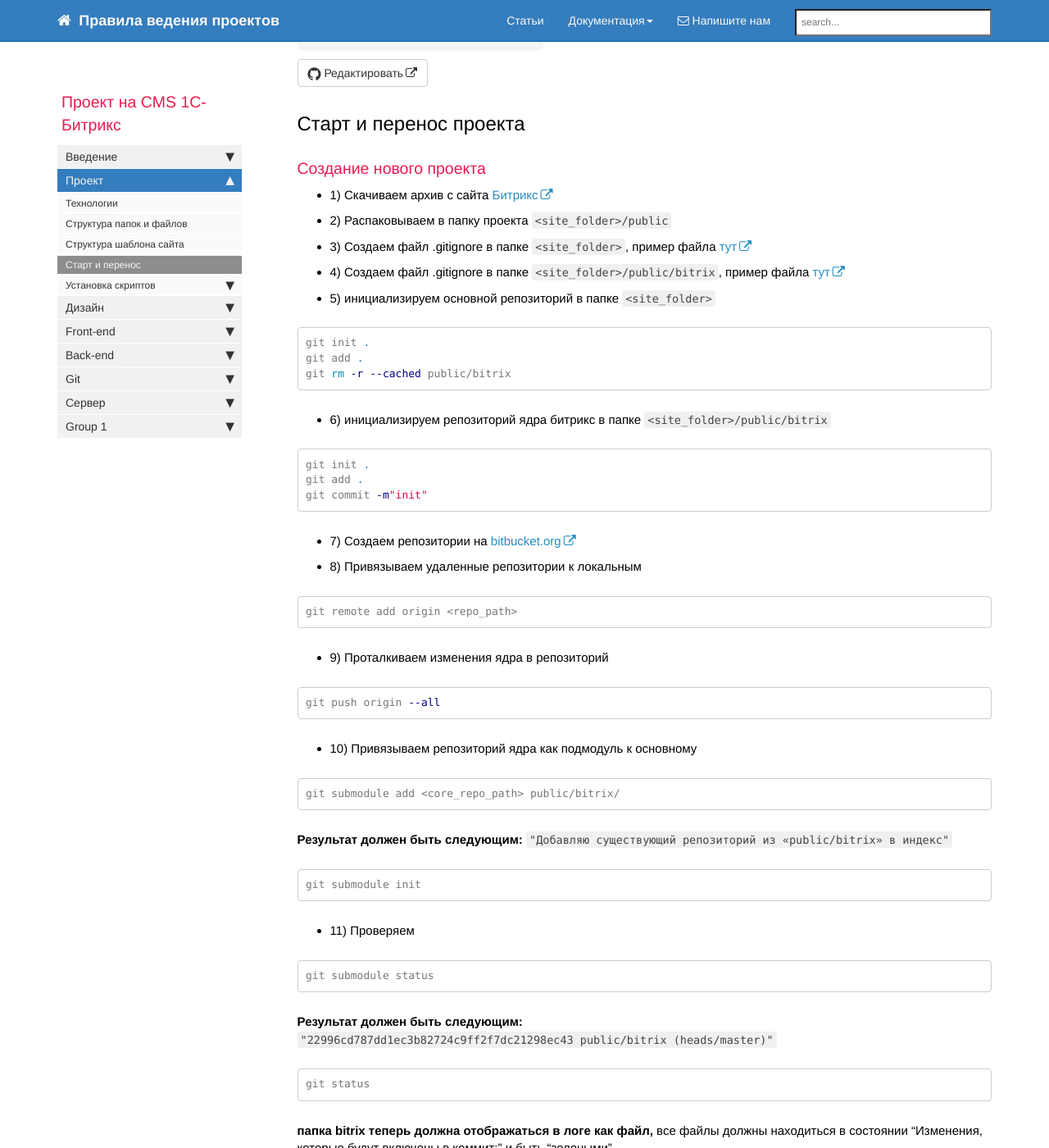
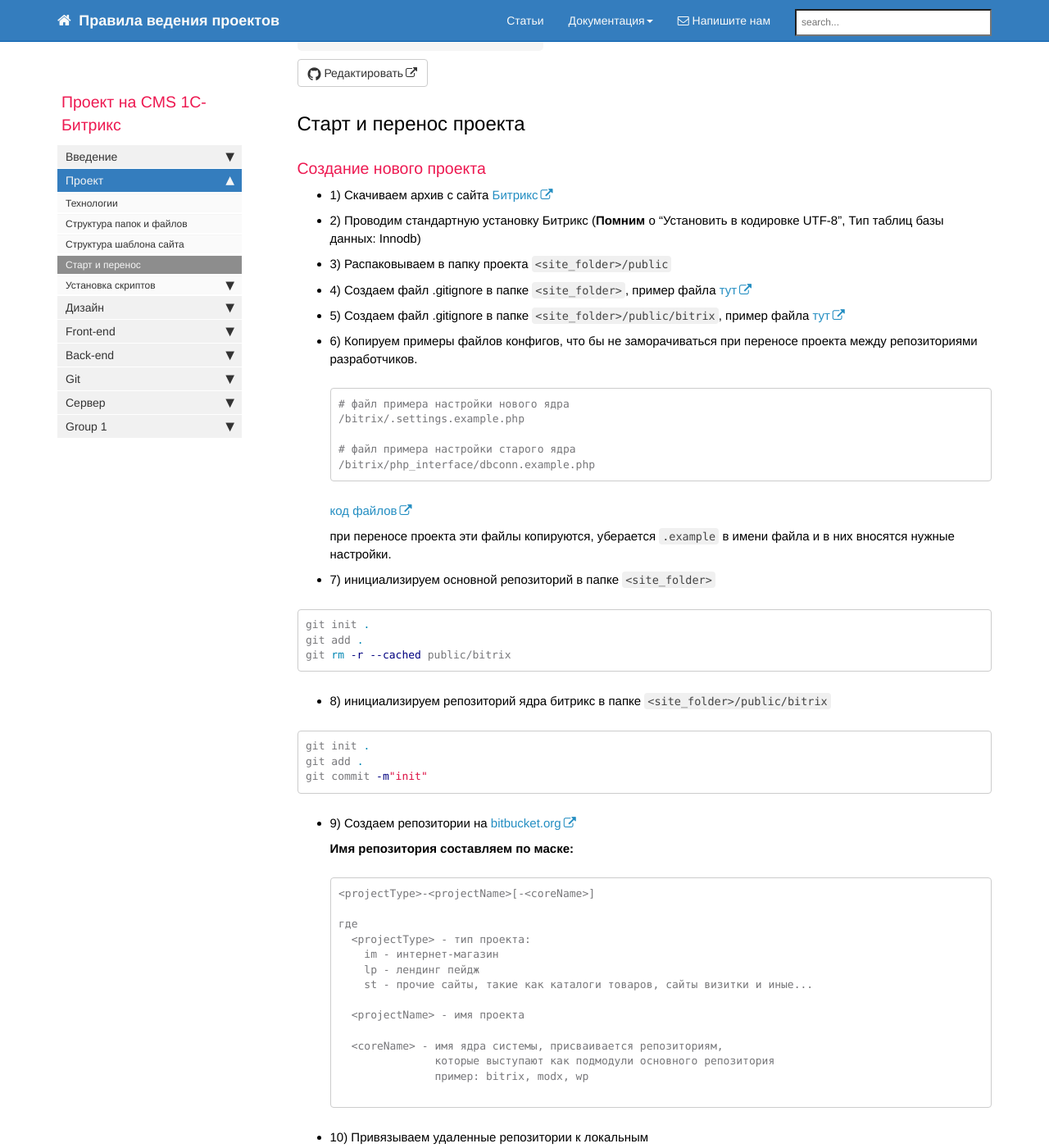
Before and after one commit to gdecider/gdecider.github.io, a Jekyll site: the page built from pages/bx/bx_struktura-start-and-build.md, in a window 1280 px wide and 1400 px high, scrolled down 220 px. Shown: the whole window at 82% size. Built offline with Jekyll 4.4.1, drawn with Linux system fonts in a browser that asks for light colours; nearby versions of some CDN libraries; comment, search, counter and statistics services are not loaded; some of the changed text lies outside the part shown.

Commit message:
Старт и перенос проекта

````diff
--- a/pages/bx/bx_struktura-start-and-build.md
+++ b/pages/bx/bx_struktura-start-and-build.md
@@ -12,13 +12,29 @@ toc: true
 
 * 1) Скачиваем архив с сайта [Битрикс](https://www.1c-bitrix.ru/download/cms.php#tab-php-link)
 
-* 2) Распаковываем в папку проекта ```<site_folder>/public```
+* 2) Проводим стандартную установку Битрикс (**Помним** о "Установить в кодировке UTF-8", Тип таблиц базы данных: Innodb)
 
-* 3) Создаем файл .gitignore в папке ```<site_folder>```, пример файла [тут](https://gist.github.com/gdecider/a8a7d7071f14dfd220bc32ac96f699ab)
+* 3) Распаковываем в папку проекта ```<site_folder>/public```
 
-* 4) Создаем файл .gitignore в папке ```<site_folder>/public/bitrix```, пример файла [тут](https://gist.github.com/gdecider/dc55c4a5bd6b515c3097cf1846fd95eb)
+* 4) Создаем файл .gitignore в папке ```<site_folder>```, пример файла [тут](https://gist.github.com/gdecider/a8a7d7071f14dfd220bc32ac96f699ab)
 
-* 5) инициализируем основной репозиторий в папке ```<site_folder>```
+* 5) Создаем файл .gitignore в папке ```<site_folder>/public/bitrix```, пример файла [тут](https://gist.github.com/gdecider/dc55c4a5bd6b515c3097cf1846fd95eb)
+
+* 6) Копируем примеры файлов конфигов, что бы не заморачиваться при переносе проекта между репозиториями разработчиков.
+
+  ```
+  # файл примера настройки нового ядра
+  /bitrix/.settings.example.php
+
+  # файл примера настройки старого ядра
+  /bitrix/php_interface/dbconn.example.php
+  ```
+
+  [код файлов](https://gist.github.com/gdecider/90e61867887e2671675878f0f96a5bb9)
+
+  при переносе проекта эти файлы копируются, уберается ```.example``` в имени файла и в них вносятся нужные настройки.
+
+* 7) инициализируем основной репозиторий в папке ```<site_folder>```
 
 ```bash
 git init .
@@ -26,7 +42,7 @@ git add .
 git rm -r --cached public/bitrix
 ```
 
-* 6) инициализируем репозиторий ядра битрикс в папке ```<site_folder>/public/bitrix```
+* 8) инициализируем репозиторий ядра битрикс в папке ```<site_folder>/public/bitrix```
 
 ```bash
 git init .
@@ -34,21 +50,40 @@ git add .
 git commit -m"init"
 ```
 
-* 7) Создаем репозитории на [bitbucket.org](https://bitbucket.org/)
+* 9) Создаем репозитории на [bitbucket.org](https://bitbucket.org/)
 
-* 8) Привязываем удаленные репозитории к локальным
+  **Имя репозитория составляем по маске:**
+
+  ```
+  <projectType>-<projectName>[-<coreName>]
+
+  где
+    <projectType> - тип проекта:
+      im - интернет-магазин
+      lp - лендинг пейдж
+      st - прочие сайты, такие как каталоги товаров, сайты визитки и иные...
+
+    <projectName> - имя проекта
+
+    <coreName> - имя ядра системы, присваивается репозиториям,
+                 которые выступают как подмодули основного репозитория
+                 пример: bitrix, modx, wp
+
+  ```
+
+* 10) Привязываем удаленные репозитории к локальным
 
 ```bash
 git remote add origin <repo_path>
 ```
 
-* 9) Проталкиваем изменения ядра в репозиторий
+* 11) Проталкиваем изменения ядра в репозиторий
 
 ```bash
 git push origin --all
 ```
 
-* 10) Привязываем репозиторий ядра как подмодуль к основному
+* 12) Привязываем репозиторий ядра как подмодуль к основному
 
 ```bash
 git submodule add <core_repo_path> public/bitrix/
@@ -60,7 +95,7 @@ git submodule add <core_repo_path> public/bitrix/
 git submodule init
 ```
 
-* 11) Проверяем
+* 13) Проверяем
 
 ```bash
 git submodule status
````
Also changed, not shown: other parts of pages/bx/bx_struktura-start-and-build.md (+1 -1 lines).
